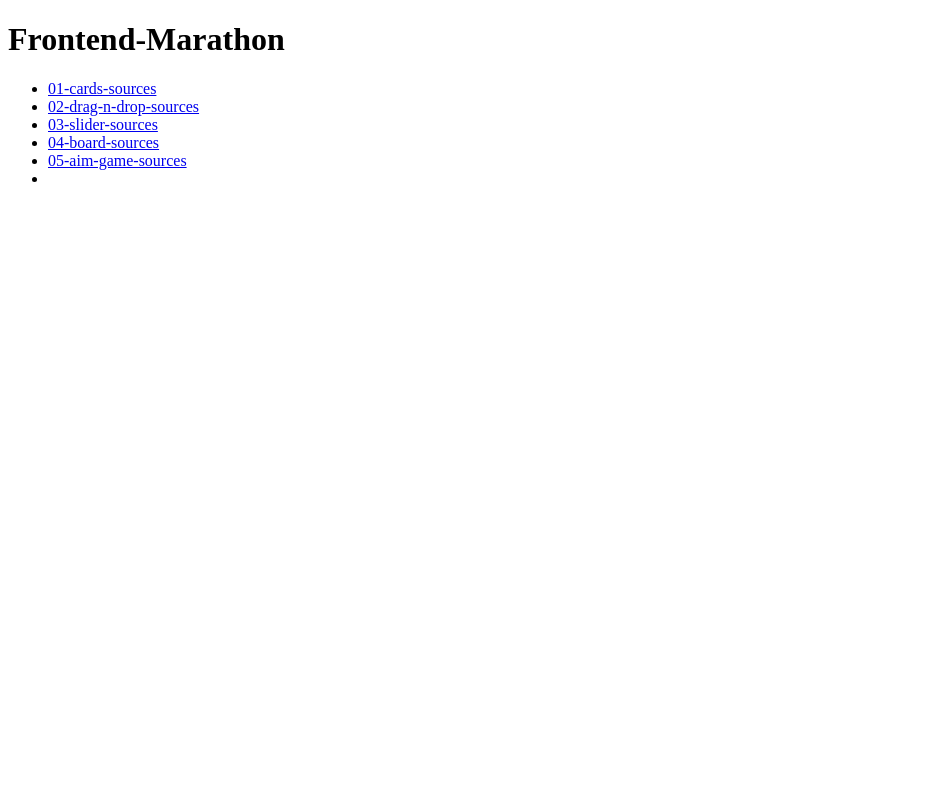
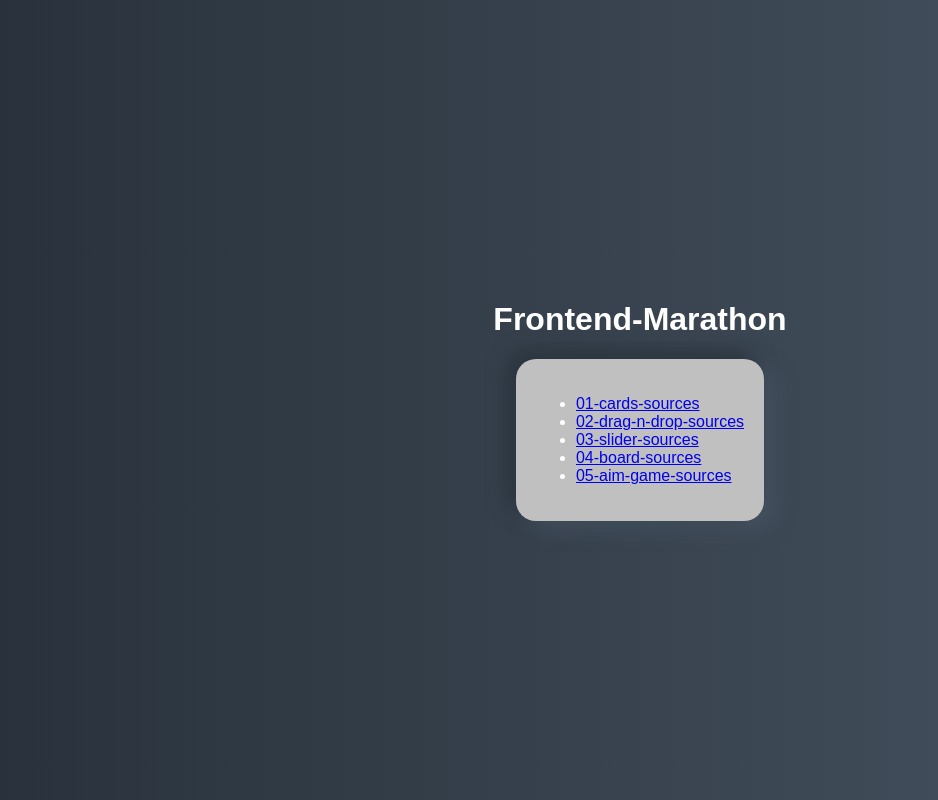
Before and after one commit to MAZDOROV/frontend-marathon, a plain HTML site: page index.html in a window 1280 px wide. Shown: the whole page, without its empty margins (0-938 px from the left). Drawn offline with Linux system fonts and the light colour scheme.

Commit message:
frontend-marathon стилизация меню

```diff
--- a/index.html
+++ b/index.html
@@ -1,20 +1,27 @@
 <!DOCTYPE html>
 <html lang="en">
+
 <head>
     <meta charset="UTF-8">
     <meta http-equiv="X-UA-Compatible" content="IE=edge">
     <meta name="viewport" content="width=device-width, initial-scale=1.0">
-    <title>Document</title>
+    <link rel="stylesheet" href="styles.css" />
+    <title>Frontend-Marathon</title>
 </head>
+
 <body>
+    <div class="screen">
         <h1>Frontend-Marathon</h1>
+        <div class="menu">
             <ul>
                 <li><a href="./01-cards-sources/index.html">01-cards-sources</a></li>
                 <li><a href="./02-drag-n-drop-sources/index.html">02-drag-n-drop-sources</a></li>
                 <li><a href="./03-slider-sources/index.html">03-slider-sources</a> </li>
                 <li><a href="./04-board-sources/index.html">04-board-sources</a></li>
                 <li><a href="./05-aim-game-sources/index.html">05-aim-game-sources</a> </li>
-        <li></li>
             </ul>
+        </div>
+    </div>
 </body>
+
 </html>
--- a/styles.css
+++ b/styles.css
@@ -1,4 +1,13 @@
 body {
+    color: #fff;
+    font-family: 'Khula', sans-serif;
+    height: 100vh;
+    overflow: hidden;
+    margin: 0;
+    text-align: center;
+  }
+
+  .screen {
     display: flex;
     flex-direction: column;
     align-items: center;
@@ -8,3 +17,11 @@ body {
     transition: margin 0.5s ease-out;
     background: linear-gradient(90deg, #29323C 0%, #485563 100%);
   }
+
+  .menu {
+    padding: 20px;
+    background-color: #C0C0C0;
+    box-shadow: -8px -8px 20px #2A333D, 10px 7px 20px #475462;
+    border-radius: 20px;
+    text-align: left;
+  }
```
Lines whose indentation alone changed are shown as unchanged.
